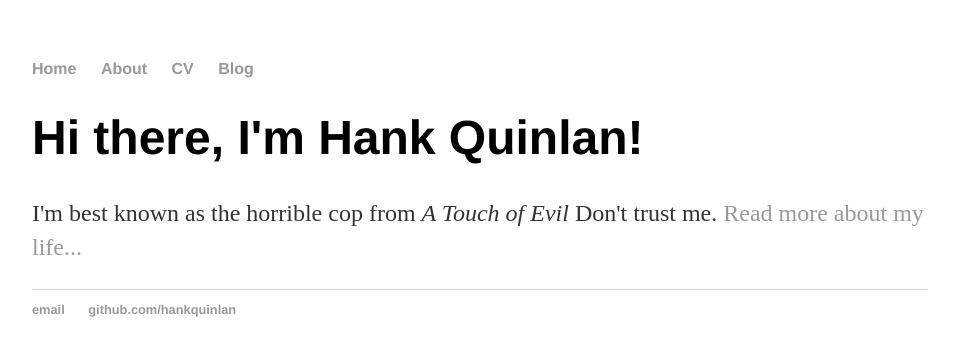
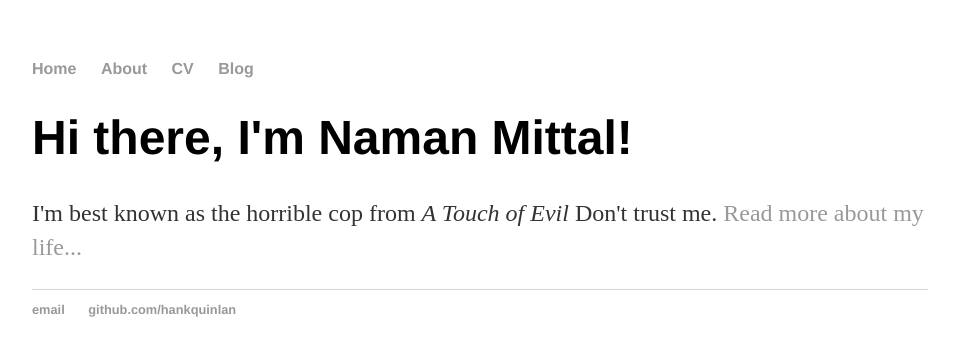
Before and after one commit to Brawlzapper/brawlzapper.github.io, a Jekyll site: the page built from index.html, in a window 1280 px wide. Shown: the top 356 px of the page, without its empty margins (160-1115 px from the left). Built offline with Jekyll 4.4.1, drawn with Linux system fonts in a browser that asks for light colours.

Commit message:
Update index.html

```diff
--- a/index.html
+++ b/index.html
@@ -1,29 +1,8 @@
-<!DOCTYPE html>
-<html>
-	<head>
-		<title>Hank Quinlan, Horrible Cop</title>
-		<link rel="stylesheet" type="text/css" href="/css/main.css">
-	</head>
-	<body>
-		<nav>
-    		<ul>
-        		<li><a href="/">Home</a></li>
-	        	<li><a href="/about">About</a></li>
-        		<li><a href="/cv">CV</a></li>
-        		<li><a href="/blog">Blog</a></li>
-    		</ul>
-		</nav>
-		<div class="container">
-    		<div class="blurb">
-        		<h1>Hi there, I'm Hank Quinlan!</h1>
-				<p>I'm best known as the horrible cop from <em>A Touch of Evil</em> Don't trust me. <a href="/about">Read more about my life...</a></p>
-    		</div><!-- /.blurb -->
-		</div><!-- /.container -->
-		<footer>
-    		<ul>
-        		<li><a href="mailto:hankquinlanhub@gmail.com">email</a></li>
-        		<li><a href="https://github.com/hankquinlan">github.com/hankquinlan</a></li>
-			</ul>
-		</footer>
-	</body>
-</html>
+---
+layout: default
+title: Naman Mittal, About Me
+---
+<div class="blurb">
+	<h1>Hi there, I'm Naman Mittal!</h1>
+	<p>I'm best known as the horrible cop from <em>A Touch of Evil</em> Don't trust me. <a href="/about">Read more about my life...</a></p>
+</div><!-- /.blurb -->
```
